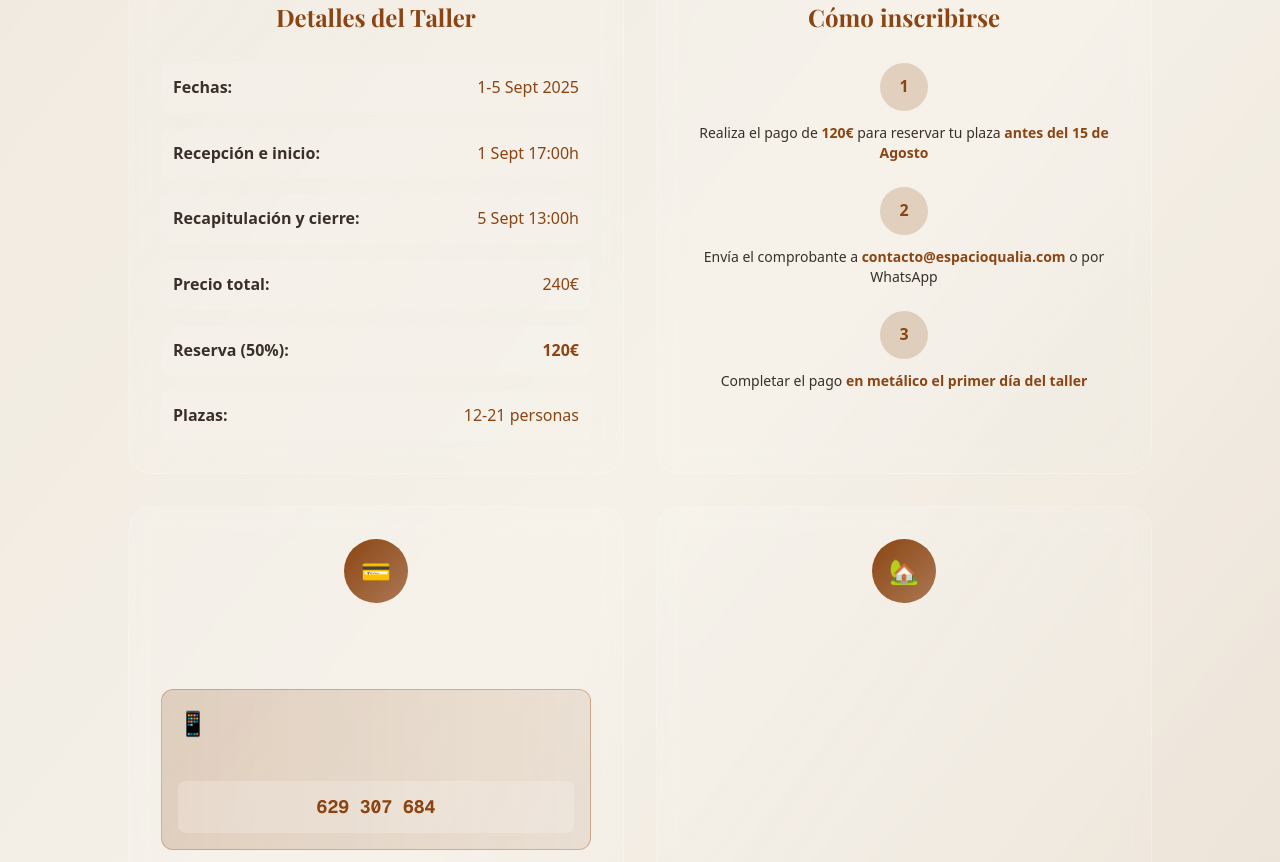
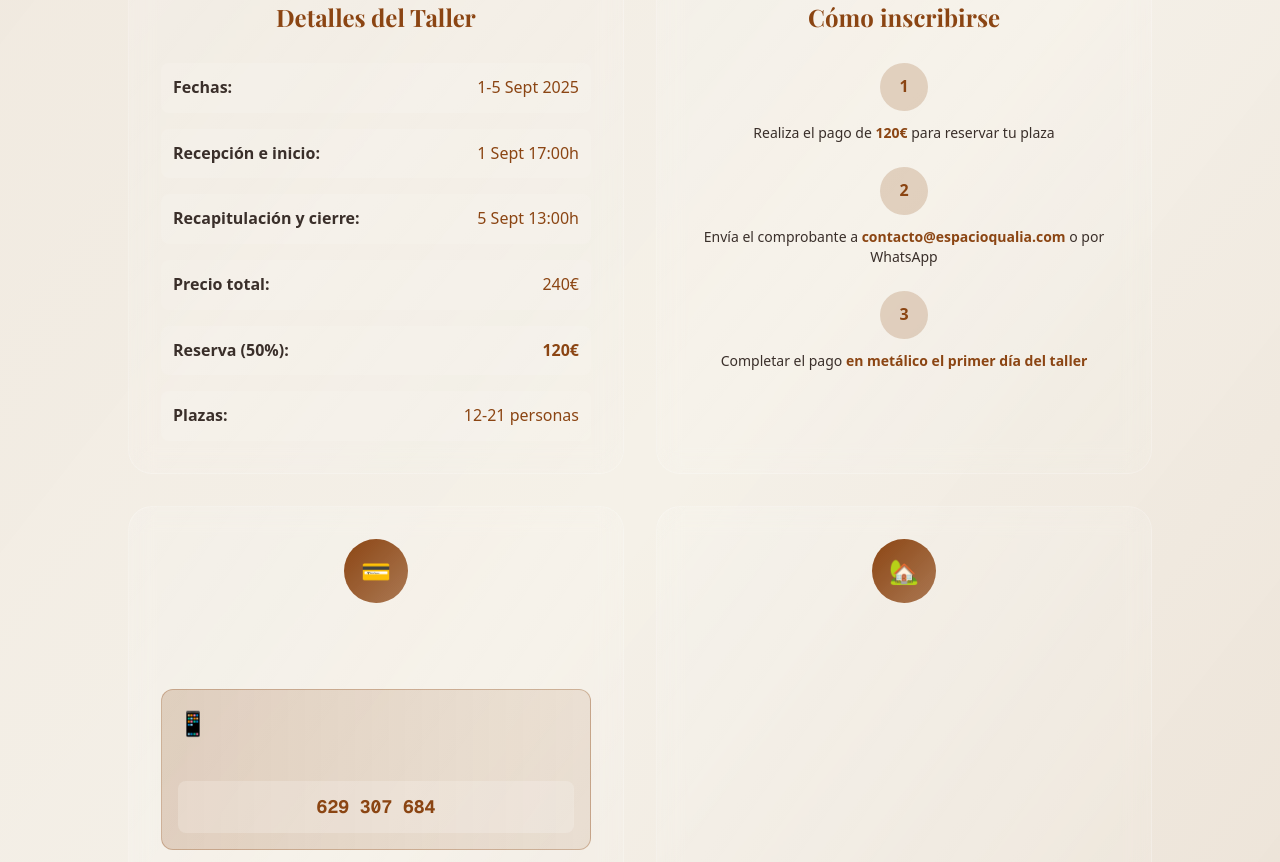
Before and after one commit to EtherCore-Corporation/Qualia, a Next.js app: page / in a window 1280 px wide. Shown: the part 6440-7302 px from the top of the page. Built offline with nearby package versions, Linux system fonts and the light colour scheme; no server answers.

Commit message:
Fix reserva

```diff
--- a/src/app/page.tsx
+++ b/src/app/page.tsx
@@ -634,7 +634,7 @@ export default function Home() {
                     <div className="w-12 h-12 bg-accent/20 rounded-full flex items-center justify-center mx-auto mb-3">
                       <span className="text-accent font-bold">1</span>
                     </div>
-                    <p className="text-sm">Realiza el pago de <strong>120€</strong> para reservar tu plaza <strong>antes del 15 de Agosto</strong></p>
+                    <p className="text-sm">Realiza el pago de <strong>120€</strong> para reservar tu plaza</p>
                   </div>
                   <div className="text-center">
                     <div className="w-12 h-12 bg-accent/20 rounded-full flex items-center justify-center mx-auto mb-3">
```
